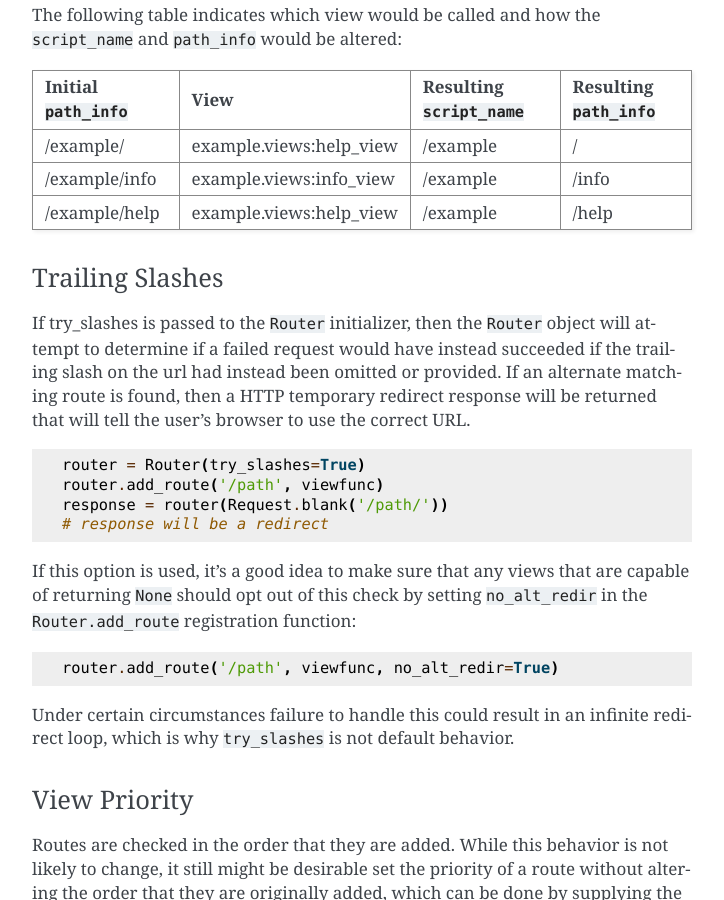
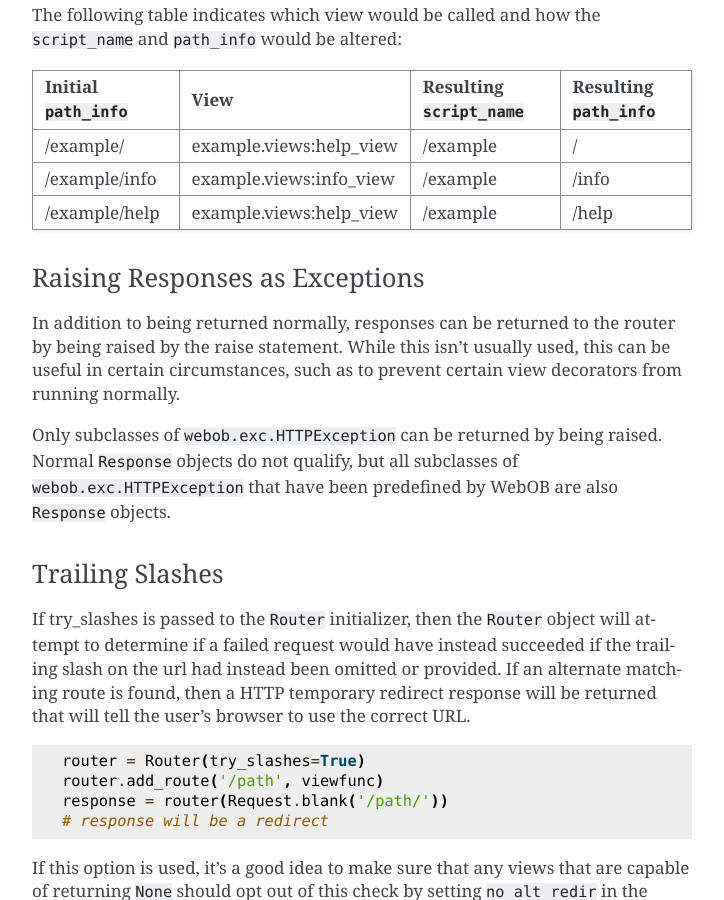
Before and after one commit to rschoon/simplerouter, a Sphinx documentation site: the page built from docs/index.rst, in a window 1280 px wide and 900 px high, scrolled down 3311 px. Shown: the whole window, without its empty margins (388-1112 px from the left). Built offline with Sphinx 7.4.7, drawn with Linux system fonts in a browser that asks for light colours; some of the changed text lies outside the part shown.

Commit message:
Document raise response feature.

```diff
--- a/docs/index.rst
+++ b/docs/index.rst
@@ -3,7 +3,7 @@ simplerouter
 ============
 
 simplerouter is an expansion of the DIY framework described in the
-WebOB documentation.
+WebOb documentation.
 
 Quick Example
 -------------
@@ -190,6 +190,19 @@ Initial ``path_info``  View                     Resulting ``script_name`` Result
 ====================== ======================== ========================= =======================
 
 
+Raising Responses as Exceptions
+...............................
+
+In addition to being returned normally, responses can be returned to
+the router by being raised by the raise statement. While this isn't
+usually used, this can be useful in certain circumstances, such as to
+prevent certain view decorators from running normally.
+
+Only subclasses of ``webob.exc.HTTPException`` can be returned by
+being raised.  Normal ``Response`` objects do not qualify, but all
+subclasses of ``webob.exc.HTTPException`` that have been predefined
+by WebOB are also ``Response`` objects.
+
 Trailing Slashes
 ................
 
```
